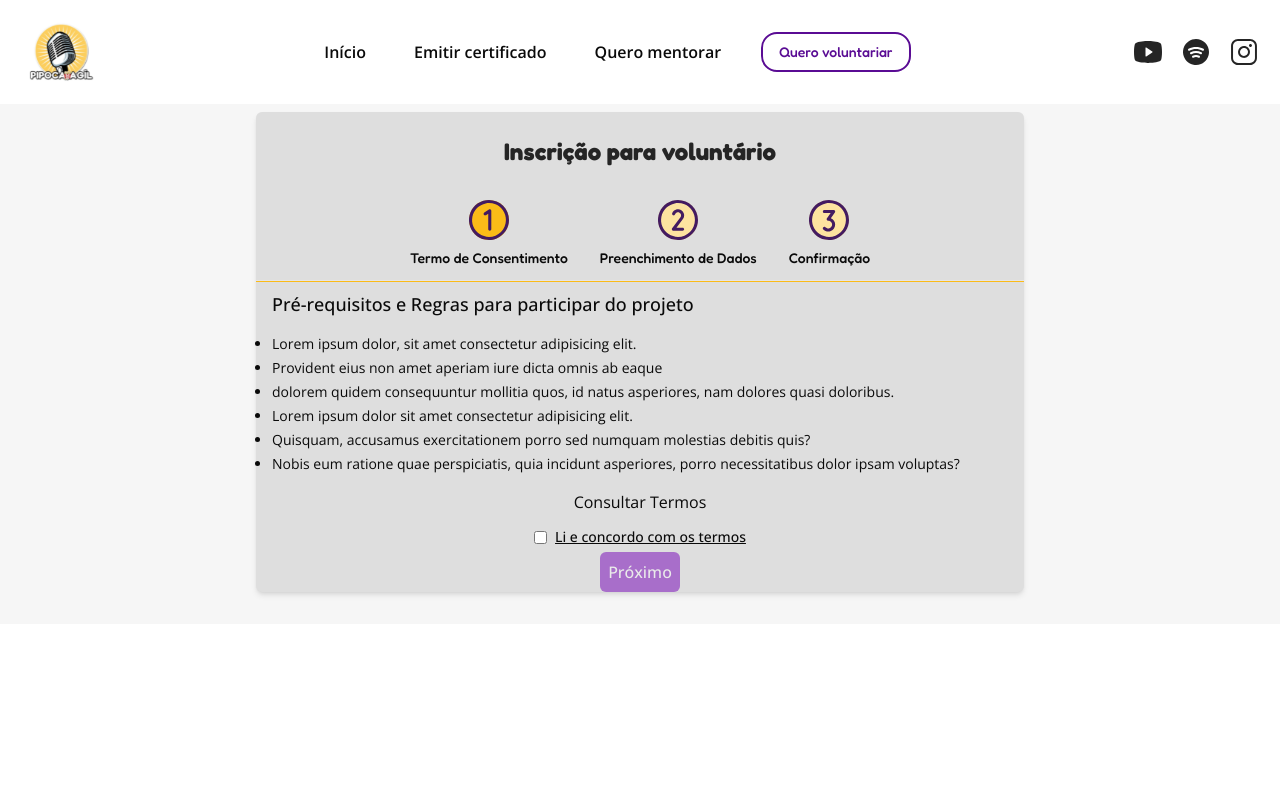
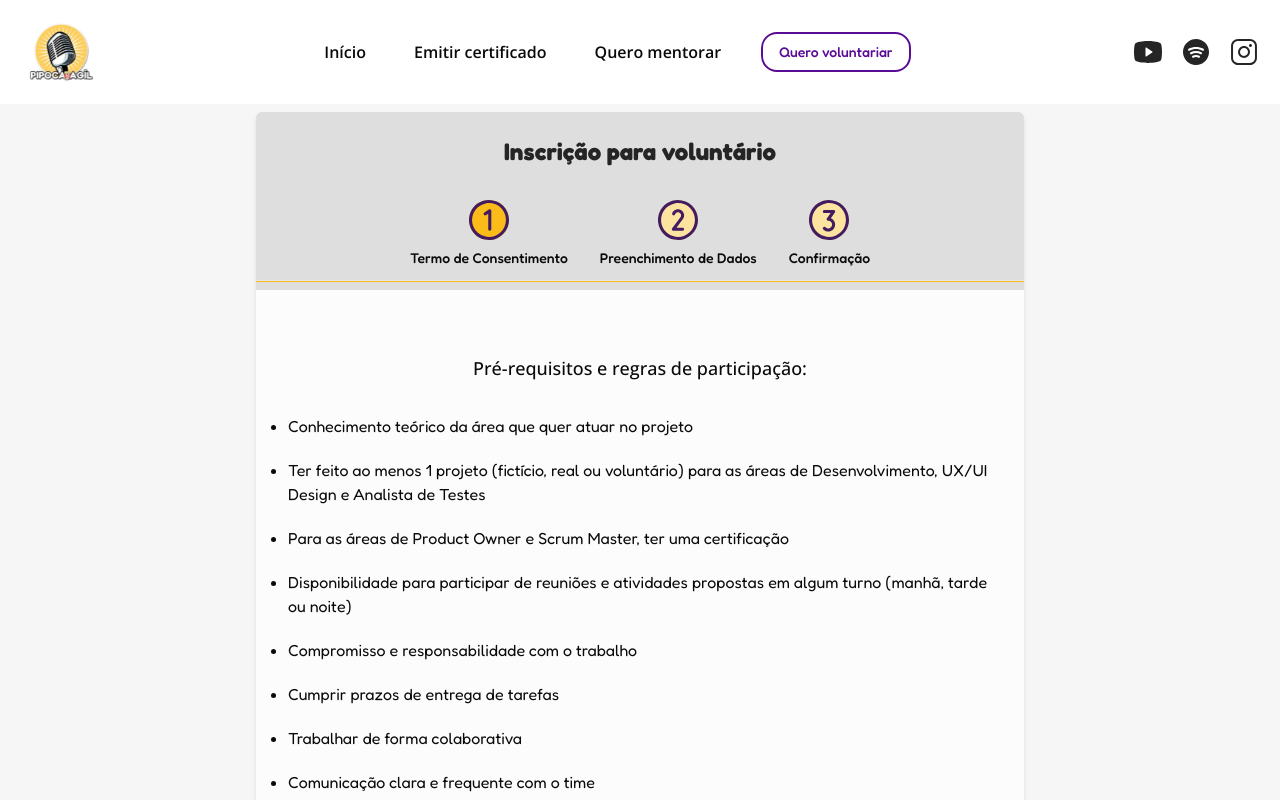
Before and after one commit to time-marrom/pipoca-agil-client, a Next.js app: page /simulacao/inscricao in a window 1280 px wide. Shown: the top 800 px of the page. Built offline with nearby package versions, Linux system fonts and the light colour scheme.

Commit message:
estilização do componente consent terms

```diff
--- a/src/components/registration/RegistrationPanel/UserConsentTerms.tsx
+++ b/src/components/registration/RegistrationPanel/UserConsentTerms.tsx
@@ -5,12 +5,16 @@ import { useContext } from "react";
 import { ConsentTerms } from "./ConsentTerms";
 
 const mockRules = [
-  "Lorem ipsum dolor, sit amet consectetur adipisicing elit.",
-  "Provident eius non amet aperiam iure dicta omnis ab eaque",
-  "dolorem quidem consequuntur mollitia quos, id natus asperiores, nam dolores quasi doloribus.",
-  "Lorem ipsum dolor sit amet consectetur adipisicing elit.",
-  "Quisquam, accusamus exercitationem porro sed numquam molestias debitis quis?",
-  "Nobis eum ratione quae perspiciatis, quia incidunt asperiores, porro necessitatibus dolor ipsam voluptas?",
+  "Conhecimento teórico da área que quer atuar no projeto",
+  "Ter feito ao menos 1 projeto (fictício, real ou voluntário) para as áreas de Desenvolvimento, UX/UI Design e Analista de Testes",
+  "Para as áreas de Product Owner e Scrum Master, ter uma certificação",
+  "Disponibilidade para participar de reuniões e atividades propostas em algum turno (manhã, tarde ou noite)",
+  "Compromisso e responsabilidade com o trabalho",
+  "Cumprir prazos de entrega de tarefas",
+  "Trabalhar de forma colaborativa",
+  "Comunicação clara e frequente com o time",
+  "Disposição para aprender e compartilhar habilidades",
+  "Respeitar pessoas da equipe.",
 ];
 
 export function UserConsentTerms() {
@@ -21,31 +25,32 @@ export function UserConsentTerms() {
   }
 
   return (
-    <div className="w-full h-full flex flex-col justify-start items-start px-4 my-2 gap-4">
-      <h3 className="font-sans font-medium text-lg">
-        Pré-requisitos e Regras para participar do projeto
+    <div className="w-full h-full flex flex-col justify-start items-center px-8  my-2 gap-4 bg-[#FCFCFC]">
+      <h3 className="font-sans font-medium text-lg items-center text-center mt-16 mb-4">
+        Pré-requisitos e regras de participação:
       </h3>
-      <ul className="flex flex-col justify-center items-start gap-1">
+      <ul className="flex flex-col justify-center items-start gap-5 pb-10">
         {mockRules.map((rule) => (
-          <li key={rule} className="list-disc font-sans font-normal text-sm">
+          <li key={rule} className="list-disc font-title font-normal text-base">
             {rule}
           </li>
         ))}
       </ul>
       <div className="w-full h-full flex flex-col justify-center items-center gap-4">
         <ConsentTerms />
-        <div className="flex items-center space-x-2">
+        <div className="flex items-center space-x-2 ">
           <input
             type="checkbox"
+            className="h-5 w-5 rounded-md checked:touch-pan-up checked:accent-[#5A0C94] caret-theme-secondary-light"
             id="terms"
             checked={isAcceptedTerms}
             onChange={handleCheckboxChange}
           />
           <label
             htmlFor="terms"
-            className="text-sm font-medium leading-none peer-disabled:cursor-not-allowed peer-disabled:opacity-70 underline font-sans"
+            className="text-sm font-medium leading-none peer-disabled:cursor-not-allowed peer-disabled:opacity-70 font-sans py-6  "
           >
-            Li e concordo com os termos
+            Li e concordo com os termos e regras
           </label>
         </div>
       </div>
--- a/src/components/registration/RegistrationPanel/index.tsx
+++ b/src/components/registration/RegistrationPanel/index.tsx
@@ -100,9 +100,9 @@ export function RegistrationPanel() {
                 type="button"
                 onClick={() => nextStep()}
                 disabled={!isAcceptedTerms}
-                className="w-20 h-10 p-2 text-base font-medium rounded-md text-center text-theme-white-base cursor-pointer transition duration-300 bg-theme-secondary-base hover:bg-theme-secondary-dark disabled:opacity-50 disabled:cursor-not-allowed font-sans"
+                className="w-22 h-10 p-4 flex items-center text-base font-medium rounded-2xl text-center text-theme-white-base cursor-pointer transition duration-300 bg-theme-secondary-base hover:bg-theme-secondary-dark disabled:opacity-50 disabled:cursor-not-allowed font-sans"
               >
-                Próximo
+                Continuar
               </button>
             </div>
           )}
```
